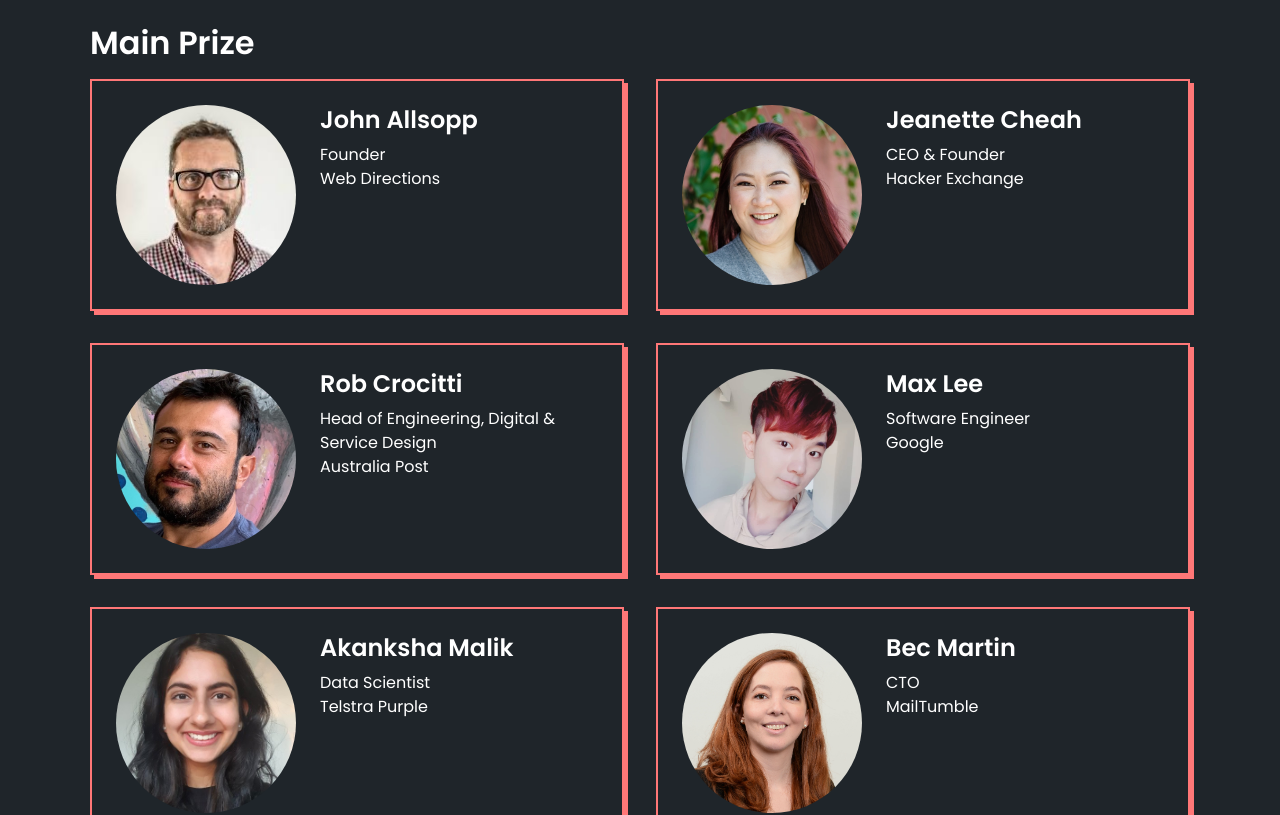
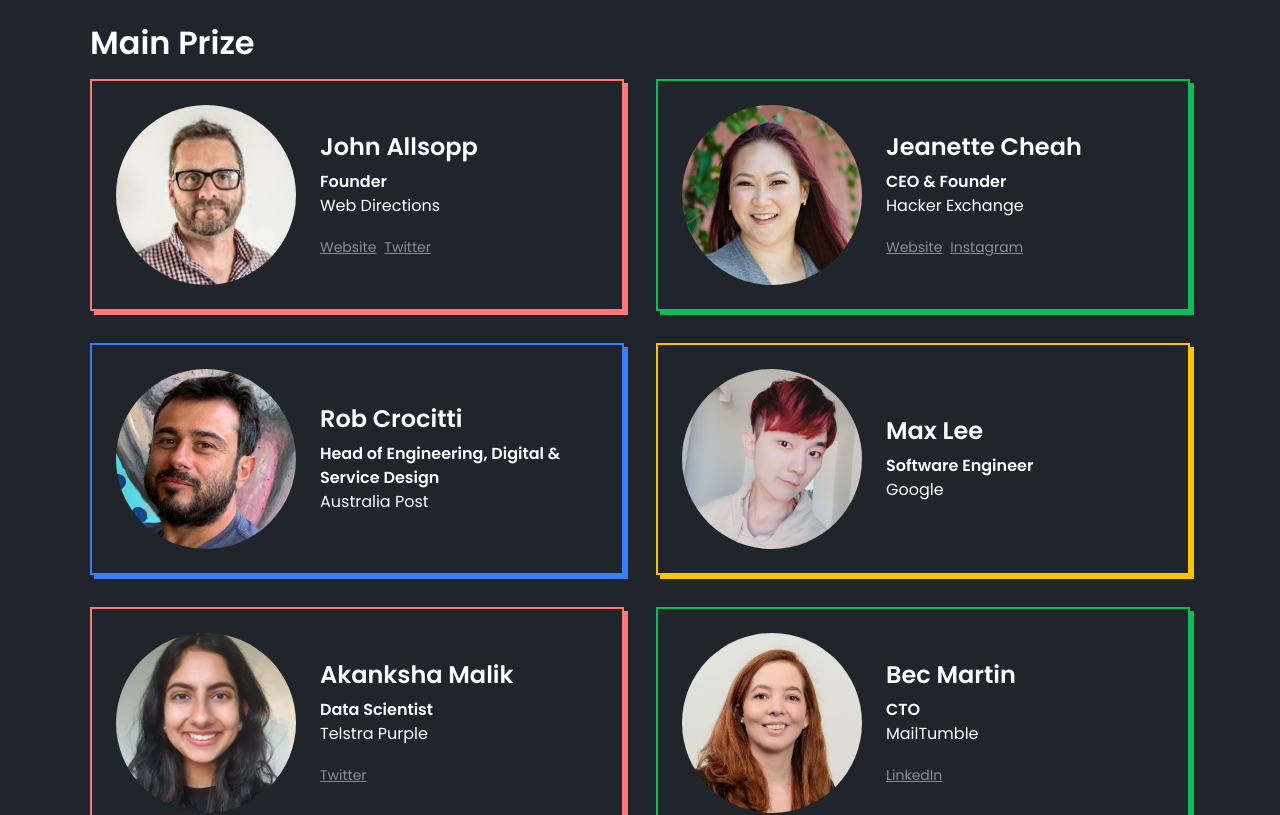
Before and after one commit to unihackhq/unihack.net, a Next.js app: page / in a window 1280 px wide. Shown: the part 5140-5955 px from the top of the page. Built offline with nearby package versions, Linux system fonts and the light colour scheme.

Commit message:
Add judge links

```diff
--- a/components/judge/judge.model.ts
+++ b/components/judge/judge.model.ts
@@ -3,4 +3,10 @@ export type JudgeModel = {
   title: string;
   org: string;
   imagePath: string;
+  links: JudgeLink[];
 };
+
+interface JudgeLink {
+  name: string;
+  href: string;
+}
--- a/components/judge/judge.module.scss
+++ b/components/judge/judge.module.scss
@@ -5,17 +5,30 @@
 .judge {
   padding: 0;
   border: 2px solid $salmon;
-  padding: ($base * 2);
   box-shadow: 4px 4px 0px $salmon;
+  padding: $base * 3;
   display: flex;
+  align-items: center;
 
-  @include md {
-    padding: ($base * 3);
+  &:nth-of-type(4n + 2) {
+    border: 2px solid $midori;
+    box-shadow: 4px 4px 0px $midori;
+  }
+
+  &:nth-of-type(4n + 3) {
+    border: 2px solid $pacific;
+    box-shadow: 4px 4px 0px $pacific;
+  }
+
+  &:nth-of-type(4n + 4) {
+    border: 2px solid $primary;
+    box-shadow: 4px 4px 0px $primary;
   }
 
   img {
     width: 120px;
     height: 120px;
+    margin-right: $base * 3;
     border-radius: 50%;
 
     @include lg {
@@ -25,14 +38,38 @@
   }
 
   .content {
-    margin-left: $base * 3;
     h3 {
       margin-bottom: $base;
     }
 
-    p.title,
+    p.title {
+      margin: 0;
+      font-weight: 600;
+    }
+
     p.org {
       margin: 0;
     }
+
+    ul {
+      list-style: none;
+      margin: ($base * 2) 0 0;
+      padding: 0;
+
+      a {
+        color: #f3f4f5;
+        opacity: 0.5;
+      }
+
+      a:hover {
+        opacity: 1;
+      }
+
+      li {
+        display: inline-block;
+        margin-right: $base;
+        font-size: 14px;
+      }
+    }
   }
 }
--- a/components/judge/judge.tsx
+++ b/components/judge/judge.tsx
@@ -16,6 +16,16 @@ export const Judge = ({ judge }: PropTypes) => {
         <H3>{judge.name}</H3>
         <Text className={styles.title}>{judge.title}</Text>
         <Text className={styles.org}>{judge.org}</Text>
+
+        {!!judge.links && (
+          <ul>
+            {judge.links.map(({ name, href }) => (
+              <li key="name">
+                <a href={href}>{name}</a>
+              </li>
+            ))}
+          </ul>
+        )}
       </div>
     </div>
   );
--- a/content/2021/judges.json
+++ b/content/2021/judges.json
@@ -7,13 +7,33 @@
           "name": "John Allsopp",
           "title": "Founder",
           "org": "Web Directions",
-          "imagePath": "images/judges/john-allsopp.jpg"
+          "imagePath": "images/judges/john-allsopp.jpg",
+          "links": [
+            {
+              "name": "Website",
+              "href": "https://webdirections.org"
+            },
+            {
+              "name": "Twitter",
+              "href": "https://twitter.com/johnallsopp"
+            }
+          ]
         },
         {
           "name": "Jeanette Cheah",
           "title": "CEO & Founder",
           "org": "Hacker Exchange",
-          "imagePath": "images/judges/jeanette-cheah.jpg"
+          "imagePath": "images/judges/jeanette-cheah.jpg",
+          "links": [
+            {
+              "name": "Website",
+              "href": "https://hacker.exchange/"
+            },
+            {
+              "name": "Instagram",
+              "href": "https://instagram.com/hackerexchange"
+            }
+          ]
         },
         {
           "name": "Rob Crocitti",
@@ -31,19 +51,37 @@
           "name": "Akanksha Malik",
           "title": "Data Scientist",
           "org": "Telstra Purple",
-          "imagePath": "images/judges/akanksha-malik.jpeg"
+          "imagePath": "images/judges/akanksha-malik.jpeg",
+          "links": [
+            {
+              "name": "Twitter",
+              "href": "https://twitter.com/akankshamalik96"
+            }
+          ]
         },
         {
           "name": "Bec Martin",
           "title": "CTO",
           "org": "MailTumble",
-          "imagePath": "images/judges/bec-martin.jpg"
+          "imagePath": "images/judges/bec-martin.jpg",
+          "links": [
+            {
+              "name": "LinkedIn",
+              "href": "https://www.linkedin.com/in/bec-martin-8806a938/"
+            }
+          ]
         },
         {
           "name": "Long Zheng",
           "title": "Head of Product - Podcasting",
           "org": "Triton Digital",
-          "imagePath": "images/judges/long-zheng.jpg"
+          "imagePath": "images/judges/long-zheng.jpg",
+          "links": [
+            {
+              "name": "Twitter",
+              "href": "https://twitter.com/longzheng"
+            }
+          ]
         }
       ]
     },
@@ -54,13 +92,25 @@
           "name": "Luannie Dang",
           "title": "Co-founder",
           "org": "Shooting Unicorns / Pory.io",
-          "imagePath": "images/judges/luannie-dang.jpg"
+          "imagePath": "images/judges/luannie-dang.jpg",
+          "links": [
+            {
+              "name": "Instagram",
+              "href": "https://instagram.com/shooting.unicorns"
+            }
+          ]
         },
         {
           "name": "Samantha Wong",
           "title": "Co-founder",
           "org": "Shooting Unicorns / Pory.io",
-          "imagePath": "images/judges/samantha-wong.jpg"
+          "imagePath": "images/judges/samantha-wong.jpg",
+          "links": [
+            {
+              "name": "Instagram",
+              "href": "https://instagram.com/shooting.unicorns"
+            }
+          ]
         }
       ]
     },
@@ -71,7 +121,13 @@
           "name": "Jake Moxey",
           "title": "Senior Frontend Engineer",
           "org": "Coinjar",
-          "imagePath": "images/judges/jake-moxey.jpg"
+          "imagePath": "images/judges/jake-moxey.jpg",
+          "links": [
+            {
+              "name": "Twitter",
+              "href": "https://twitter.com/jxom_"
+            }
+          ]
         }
       ]
     },
@@ -82,7 +138,17 @@
           "name": "Sophia Huynh",
           "title": "Program Director",
           "org": "UN Sustainable Development Solutions Network",
-          "imagePath": "images/judges/sophia-huynh.jpg"
+          "imagePath": "images/judges/sophia-huynh.jpg",
+          "links": [
+            {
+              "name": "Website",
+              "href": "https://sdsnyouth.org/"
+            },
+            {
+              "name": "Twitter",
+              "href": "https://twitter.com/SDSNYouth"
+            }
+          ]
         }
       ]
     }
```
